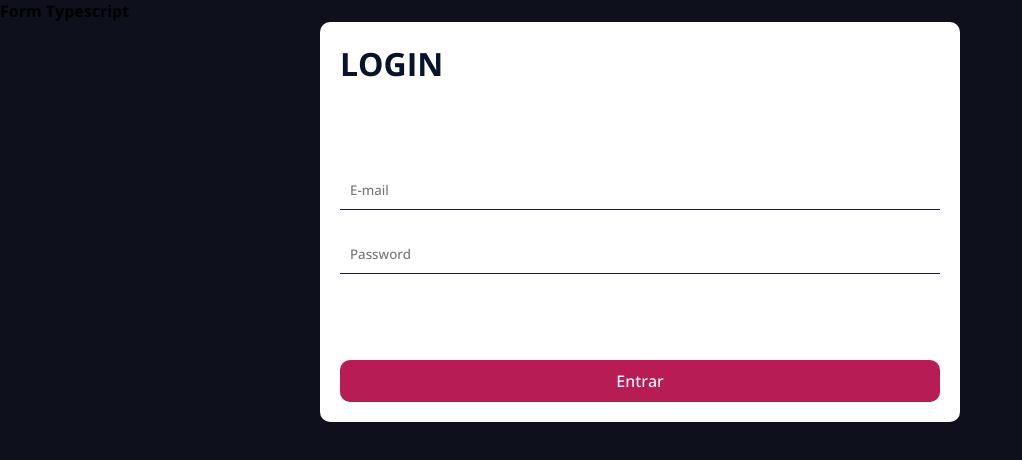
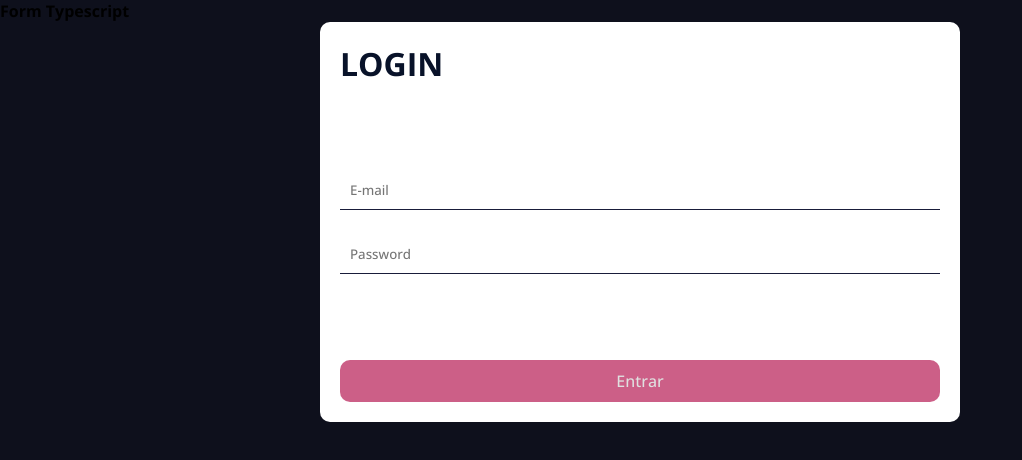
Before and after one commit to eiericksilva/form_typescript, a React (Create React App) app: page / in a window 1280 px wide. Shown: the top 460 px of the page, without its empty margins (0-1022 px from the left). Built offline with nearby package versions, Linux system fonts and the light colour scheme.

Commit message:
começando implementar o isValid do react-hook-forms

```diff
--- a/src/components/button/index.jsx
+++ b/src/components/button/index.jsx
@@ -1,8 +1,12 @@
 import React from "react";
 import { ButtonContainer } from "./styles";
 
-const Button = () => {
-  return <ButtonContainer>Entrar</ButtonContainer>;
+const Button = ({ disabled, isValid }) => {
+  return (
+    <ButtonContainer disabled isValid={isValid}>
+      Entrar
+    </ButtonContainer>
+  );
 };
 
 export default Button;
--- a/src/components/button/styles.js
+++ b/src/components/button/styles.js
@@ -12,4 +12,10 @@ export const ButtonContainer = styled.button`
     background-color: #bf1690;
     cursor: pointer;
   }
+
+  &:disabled {
+    color: #d3d3d3;
+    opacity: 0.7;
+    cursor: not-allowed;
+  }
 `;
--- a/src/components/form/index.jsx
+++ b/src/components/form/index.jsx
@@ -24,7 +24,7 @@ const Form = () => {
   const {
     register,
     handleSubmit,
-    formState: { errors },
+    formState: { errors, isValid },
   } = useForm({
     resolver: yupResolver(schema),
     mode: "onChange",
@@ -48,7 +48,7 @@ const Form = () => {
           />
           {errors.password ? <span>{errors.password?.message}</span> : null}
         </InputContainer>
-        <Button type="submit" />
+        <Button type="submit" isValid={isValid} />
       </FormContainer>
     </div>
   );
```
